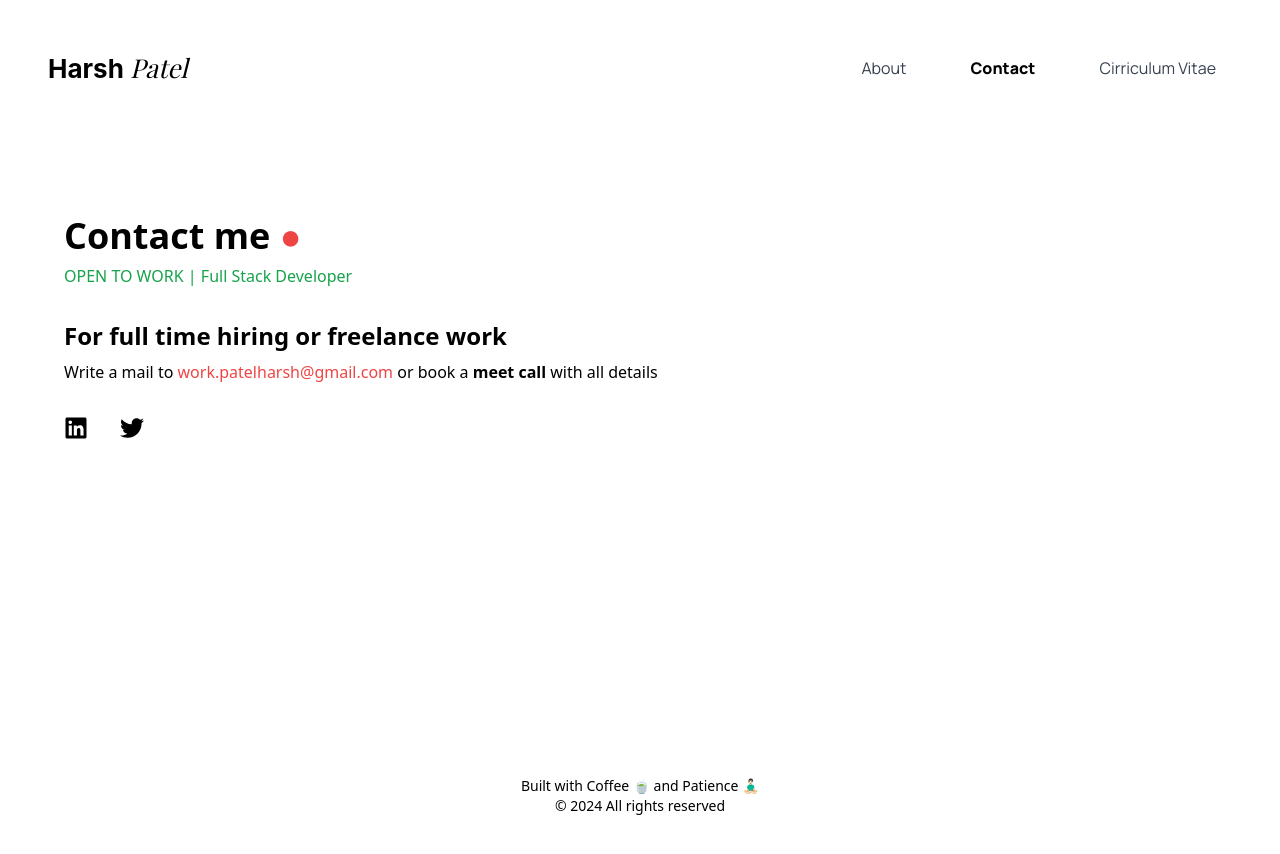
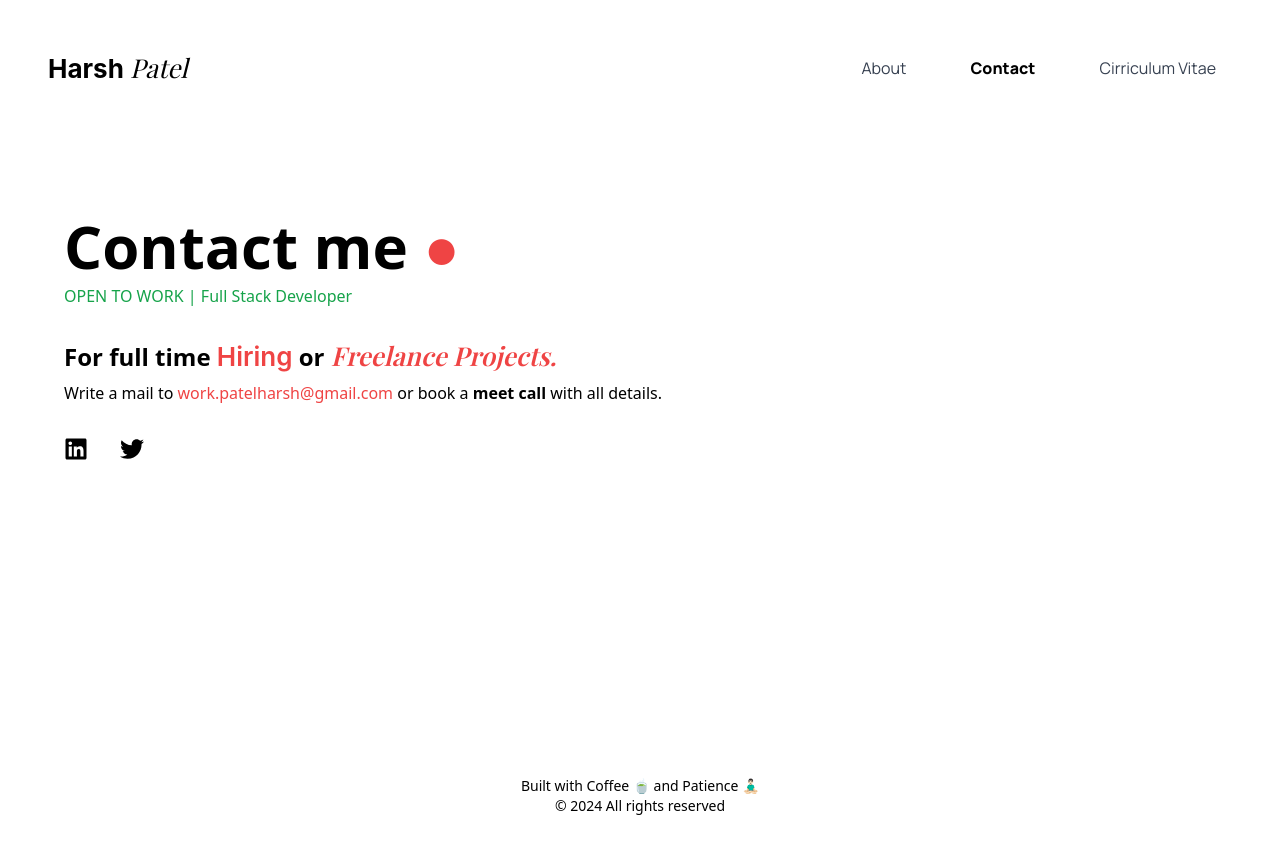
Before and after one commit to HarshForreal/portfolio, a React (Vite) app: page /contact in a window 1280 px wide. Shown: the top 854 px of the page. Built offline with nearby package versions, Linux system fonts and the light colour scheme; a web font is replaced by a local one.

Commit message:
change in About page

```diff
--- a/src/pages/AboutPage.jsx
+++ b/src/pages/AboutPage.jsx
@@ -109,10 +109,13 @@ const AboutPage = () => {
                   backgroundColor: "white",
                 }}
                 onClick={() => {
-                  window.open("#", "_blank");
+                  window.open(
+                    "https://github.com/HarshForreal/SearchBestPrompts",
+                    "_blank"
+                  );
                 }}
               >
-                Visit
+                GitHub
                 <img
                   src={ArrowSvg}
                   alt="Arrow"
@@ -152,9 +155,6 @@ const AboutPage = () => {
                   alignItems: "center",
                   gap: "8px",
                   backgroundColor: "white",
-                }}
-                onClick={() => {
-                  window.open("#", "_blank");
                 }}
               >
                 Building
@@ -197,9 +197,6 @@ const AboutPage = () => {
                   gap: "8px",
                   backgroundColor: "white",
                 }}
-                onClick={() => {
-                  window.open("#", "_blank");
-                }}
               >
                 Building
                 <img
--- a/src/pages/Contact.jsx
+++ b/src/pages/Contact.jsx
@@ -5,7 +5,7 @@ const Contact = () => {
   return (
     <div className="contact-container bg-white text-black p-8 mt-20">
       <div>
-        <h1 className="text-4xl font-bold">
+        <h1 className="text-6xl font-bold">
           Contact me <span className="text-red-500">●</span>
         </h1>
         <p className="text-green-600 mt-2">
@@ -14,7 +14,11 @@ const Contact = () => {
       </div>
       <div className="mt-8">
         <p className="text-2xl font-semibold">
-          For full time hiring or freelance work
+          For full time <span className="text-red-500  logo">Hiring</span> or
+          <span className="text-red-500 logo-font italic">
+            {" "}
+            Freelance Projects.
+          </span>
         </p>
         <p className="mt-2">
           Write a mail to{" "}
@@ -30,7 +34,7 @@ const Contact = () => {
           >
             meet call
           </a>{" "}
-          with all details
+          with all details.
         </p>
       </div>
       <div className="social-icons flex  mt-8 space-x-8 text-2xl">
```
